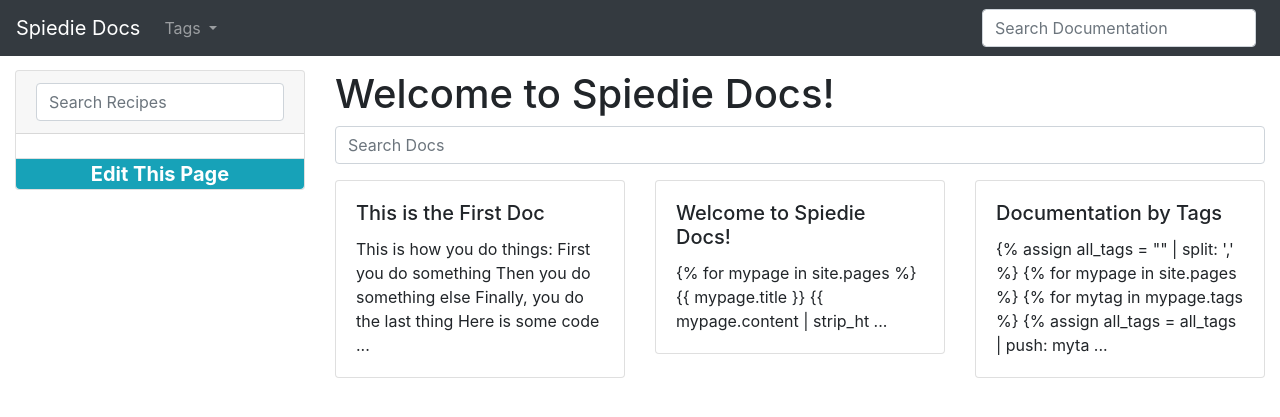
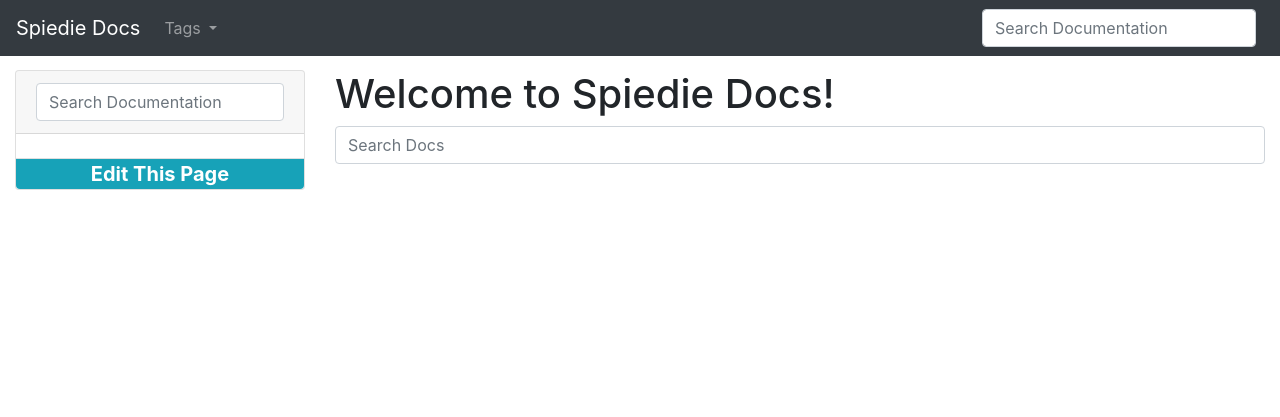
Before and after one commit to pavalenta/SpiedieDocs, a Jekyll site: the page built from docs/index.html, in a window 1280 px wide. Shown: the top 417 px of the page. Built offline with Jekyll 4.4.1, drawn with Linux system fonts in a browser that asks for light colours.

Commit message:
Minor Fixes

```diff
--- a/docs/_config.yml
+++ b/docs/_config.yml
@@ -16,4 +16,4 @@
   - jekyll-seo-tag
   - jekyll-avatar
   - jekyll-include-cache
-url: https://cortesifood.com
+url: https://binghamtonuniversity.github.io/SpiedieDocs
--- a/docs/_layouts/default.html
+++ b/docs/_layouts/default.html
@@ -62,7 +62,7 @@
             <div class="card-header">
               <form>
                 <div class="form-group" style="margin:0px;">
-                  <input type="text" class="form-control docs_search" placeholder="Search Recipes">
+                  <input type="text" class="form-control docs_search" placeholder="Search Documentation">
                 </div>
               </form>
             </div>
@@ -125,7 +125,7 @@
     <script src="{{ site.url }}/assets/js/jquery.autocomplete.js"></script>
     <script>
       var docs_arr = [
-      {% for page in site.pages %}{% if page.dir == "/recipes/" %}{
+      {% for page in site.pages %}{% if page.dir == "/tutorials/" %}{
         "url":`{{ page.url }}`,
         "value":{% if page.title == blank %} `{{ page.name }}` {% else %} `{{ page.title }}` {% endif %}
       },{% endif %}{% endfor %}
--- a/docs/index.html
+++ b/docs/index.html
@@ -17,6 +17,7 @@
 </form>
 <div class="row">
     {% for mypage in site.pages %}
+    {% if page.dir == "/tutorials/" %}
     <div class="col-lg-4 col-sm-6">
         <a class="card" href="{{ site.url }}{{ mypage.url }}" style="margin-bottom:20px;">
             <div class="card-body">
@@ -25,5 +26,6 @@
             </div>
         </a>
     </div>
+    {% endif %}
     {% endfor %}
 </div>
```
